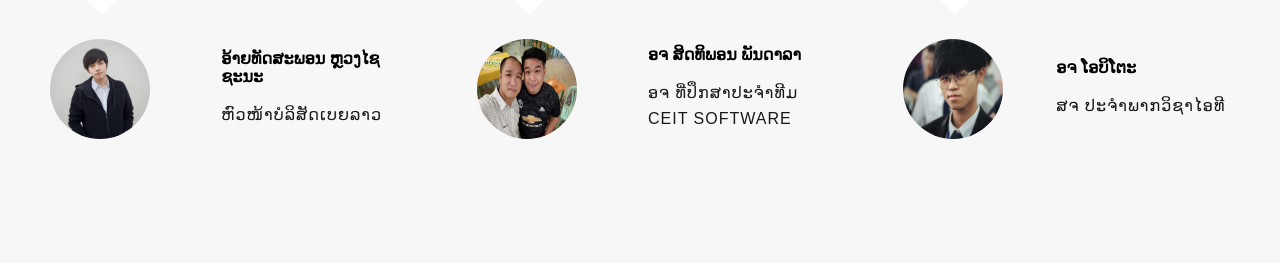
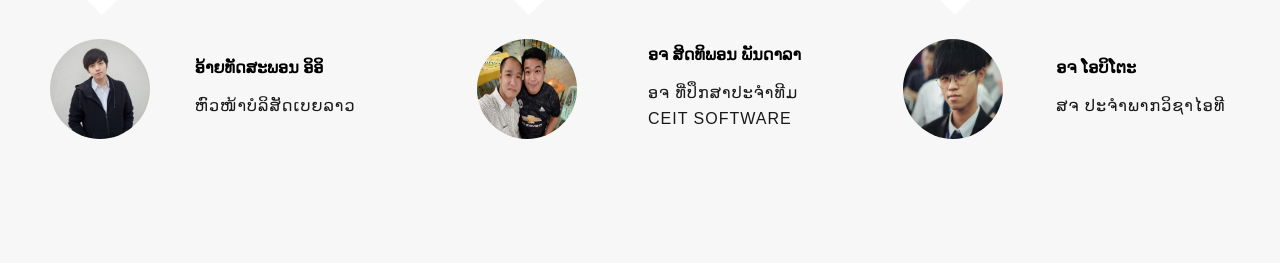
Before and after one commit to Blankbank11/GoGo, a plain HTML site: page index.html in a window 1280 px wide. Shown: the part 4229-4492 px from the top of the page. Drawn offline with Linux system fonts and the light colour scheme; a web font is replaced by a local one.

Commit message:
Update index.html

```diff
--- a/index.html
+++ b/index.html
@@ -221,7 +221,7 @@
                         <div class = "test-item-info">
                             <img src = "images/test-1.jpg" alt = "testimonial">
                             <div>
-                                <h3>ອ້າຍທັດສະພອນ ຫຼວງໄຊຊະນະ</h3>
+                                <h3>ອ້າຍທັດສະພອນ ອິອິ</h3>
                                 <p class = "text">ຫົວໜ້າບໍລິສັດເບຍລາວ</p>
                             </div>
                         </div>
```
